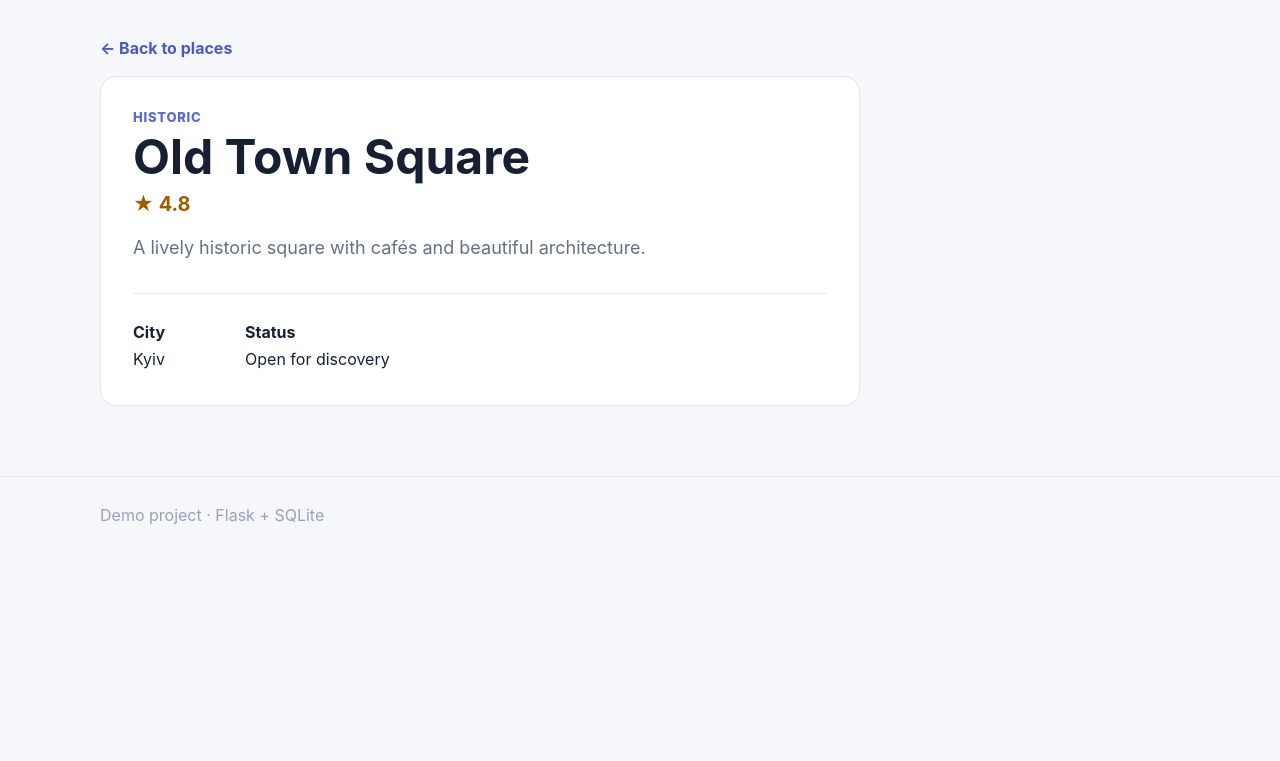
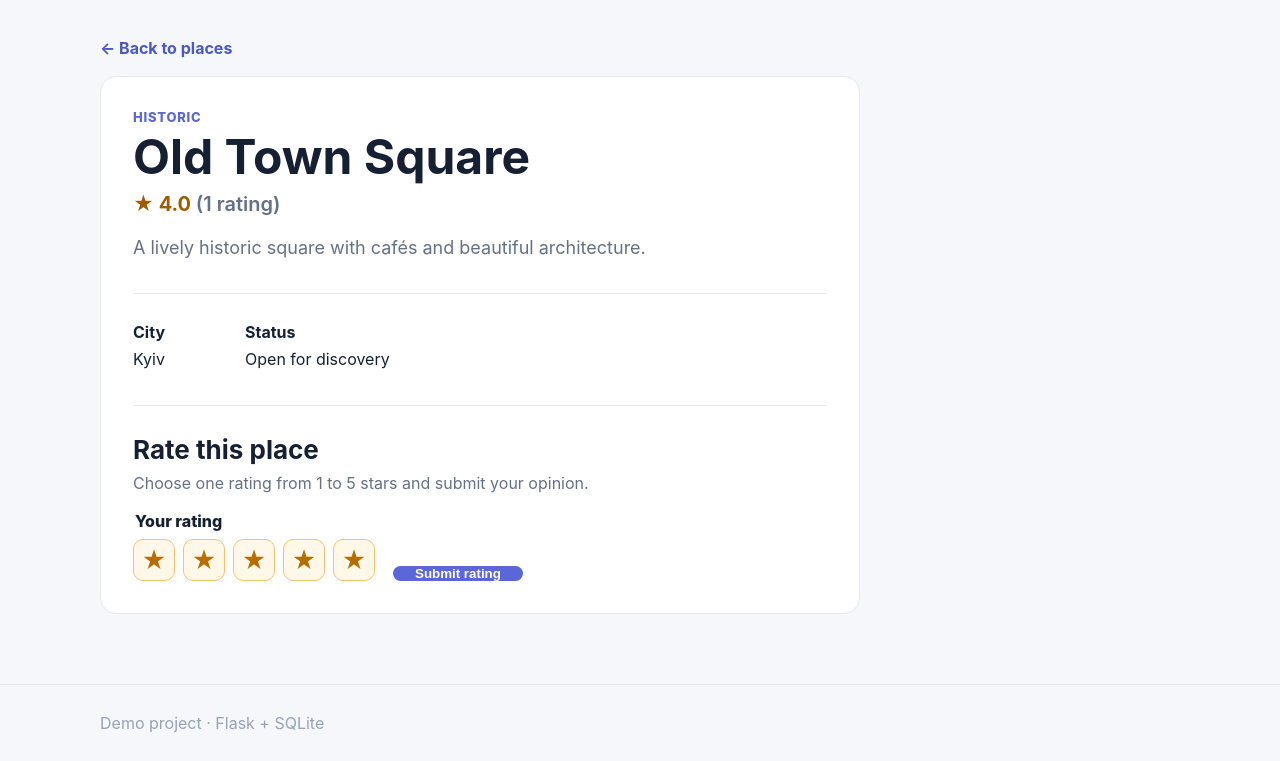
Before and after one commit to peacemaker/cityguide_demo_project, a Flask app: page /place/1 in a window 1280 px wide. Shown: the part 68-829 px from the top of the page. Before the commit the page ends 593 px from the top, so only its background shows below. Run offline with Flask 3, Linux system fonts and the light colour scheme; data comes from the database, SQL or seed files in the repository; tables that the repository leaves empty hold one stand-in row (values such as "Sample post").

Commit message:
Feature delivery: INC0010030

```diff
--- a/src/app.py
+++ b/src/app.py
@@ -4,11 +4,13 @@ from pathlib import Path
 
 app = Flask(__name__)
 DB_PATH = Path("/app/data/cityguide.db") if Path("/app/data").exists() else Path(__file__).with_name("cityguide.db")
+RATING_CHOICES = {str(value) for value in range(1, 6)}
 
 
 def get_db():
     conn = sqlite3.connect(DB_PATH)
     conn.row_factory = sqlite3.Row
+    conn.execute("PRAGMA foreign_keys = ON")
     return conn
 
 
@@ -34,10 +36,107 @@ def init_db():
             (3, 'Science Museum', 'Museum', 'Interactive exhibitions covering science and technology.', 'Kyiv', 4.7, 1),
             (4, 'Central Market', 'Food', 'A traditional market with local food and small vendors.', 'Kyiv', 4.2, 1),
             (5, 'Hidden Gallery', 'Art', 'A small contemporary art gallery with rotating exhibitions.', 'Kyiv', 4.6, 0);
+
+        CREATE TABLE IF NOT EXISTS place_ratings (
+            id INTEGER PRIMARY KEY AUTOINCREMENT,
+            place_id INTEGER NOT NULL,
+            rating INTEGER NOT NULL CHECK (rating BETWEEN 1 AND 5),
+            created_at TEXT NOT NULL DEFAULT CURRENT_TIMESTAMP,
+            FOREIGN KEY (place_id) REFERENCES places(id) ON DELETE CASCADE
+        );
+
+        CREATE INDEX IF NOT EXISTS idx_place_ratings_place_id
+            ON place_ratings(place_id);
         '''
     )
     conn.commit()
     conn.close()
+
+
+def active_places_with_rating_aggregates(conn, query=""):
+    params = []
+    filters = ["p.active = 1"]
+
+    if query:
+        filters.append("p.name LIKE ?")
+        params.append(f"%{query}%")
+
+    return conn.execute(
+        f"""
+        SELECT
+            p.*,
+            AVG(pr.rating) AS average_rating,
+            COUNT(pr.id) AS rating_count
+        FROM places p
+        LEFT JOIN place_ratings pr ON pr.place_id = p.id
+        WHERE {' AND '.join(filters)}
+        GROUP BY p.id
+        ORDER BY average_rating DESC, p.name ASC
+        """,
+        params,
+    ).fetchall()
+
+
+def active_place_with_rating_aggregates(conn, place_id):
+    return conn.execute(
+        """
+        SELECT
+            p.*,
+            AVG(pr.rating) AS average_rating,
+            COUNT(pr.id) AS rating_count
+        FROM places p
+        LEFT JOIN place_ratings pr ON pr.place_id = p.id
+        WHERE p.id = ? AND p.active = 1
+        GROUP BY p.id
+        """,
+        (place_id,),
+    ).fetchone()
+
+
+def active_places_submitted_average(conn):
+    return conn.execute(
+        """
+        SELECT AVG(pr.rating)
+        FROM place_ratings pr
+        JOIN places p ON p.id = pr.place_id
+        WHERE p.active = 1
+        """
+    ).fetchone()[0]
+
+
+def validate_rating_submission(rating_values):
+    if not rating_values:
+        return None, "Please select a rating from 1 to 5 stars."
+
+    if len(rating_values) != 1:
+        return None, "Please select exactly one rating from 1 to 5 stars."
+
+    rating_value = rating_values[0].strip()
+    if rating_value not in RATING_CHOICES:
+        return None, "Please select a valid rating from 1 to 5 stars."
+
+    return int(rating_value), None
+
+
+def render_place_details(
+    conn,
+    place_id,
+    *,
+    success_message=None,
+    validation_message=None,
+    selected_rating=None,
+):
+    place = active_place_with_rating_aggregates(conn, place_id)
+    if place is None:
+        abort(404)
+
+    return render_template(
+        "place.html",
+        place=place,
+        success_message=success_message,
+        validation_message=validation_message,
+        selected_rating=selected_rating,
+    )
 
 
 @app.route("/")
@@ -45,20 +144,11 @@ def index():
     query = request.args.get("q", "").strip()
 
     conn = get_db()
-
-    if query:
-        places = conn.execute(
-            "SELECT * FROM places WHERE active = 1 AND name LIKE ? ORDER BY rating DESC",
-            (f"%{query}%",),
-        ).fetchall()
-    else:
-        places = conn.execute(
-            "SELECT * FROM places WHERE active = 1 ORDER BY rating DESC"
-        ).fetchall()
-
-    total_places = conn.execute("SELECT COUNT(*) FROM places").fetchone()[0]
-    average_rating = conn.execute("SELECT AVG(rating) FROM places").fetchone()[0]
-
+    places = active_places_with_rating_aggregates(conn, query)
+    total_places = conn.execute(
+        "SELECT COUNT(*) FROM places WHERE active = 1"
+    ).fetchone()[0]
+    average_rating = active_places_submitted_average(conn)
     conn.close()
 
     return render_template(
@@ -73,13 +163,49 @@ def index():
 @app.route("/place/<int:place_id>")
 def place_details(place_id):
     conn = get_db()
-    place = conn.execute(
-        "SELECT * FROM places WHERE id = ? AND active = 1",
-        (place_id,),
-    ).fetchone()
-    conn.close()
+    try:
+        return render_place_details(conn, place_id)
+    finally:
+        conn.close()
 
-    return render_template("place.html", place=place)
+
+@app.route("/place/<int:place_id>/rating", methods=["POST"])
+def submit_rating(place_id):
+    conn = get_db()
+    try:
+        place = active_place_with_rating_aggregates(conn, place_id)
+        if place is None:
+            abort(404)
+
+        rating_values = request.form.getlist("rating")
+        rating, validation_message = validate_rating_submission(rating_values)
+        selected_rating = rating_values[0].strip() if len(rating_values) == 1 else None
+
+        if validation_message:
+            return (
+                render_place_details(
+                    conn,
+                    place_id,
+                    validation_message=validation_message,
+                    selected_rating=selected_rating,
+                ),
+                400,
+            )
+
+        conn.execute(
+            "INSERT INTO place_ratings (place_id, rating) VALUES (?, ?)",
+            (place_id, rating),
+        )
+        conn.commit()
+
+        return render_place_details(
+            conn,
+            place_id,
+            success_message="Thank you! Your rating has been recorded.",
+            selected_rating=str(rating),
+        )
+    finally:
+        conn.close()
 
 
 if __name__ == "__main__":
--- a/src/static/style.css
+++ b/src/static/style.css
@@ -25,7 +25,10 @@ button { border: 0; border-radius: 10px; padding: 0 22px; background: #5b67d8; c
 .card { background: white; border: 1px solid #e4e7ec; border-radius: 16px; padding: 24px; }
 .card-top, .card-bottom { display: flex; justify-content: space-between; align-items: center; gap: 12px; }
 .category { color: #5b67d8; font-size: 13px; font-weight: 800; text-transform: uppercase; letter-spacing: .06em; }
-.rating { color: #a15c00; font-weight: 700; }
+.rating, .rating-summary { color: #a15c00; font-weight: 700; }
+.rating-summary { white-space: nowrap; }
+.rating-count { color: #667085; font-weight: 600; }
+.no-ratings { color: #667085; font-style: italic; font-weight: 700; }
 .card h2 { margin: 14px 0 8px; }
 .card p { color: #667085; line-height: 1.55; min-height: 50px; }
 .card-bottom { color: #667085; font-size: 14px; margin-top: 20px; }
@@ -36,10 +39,52 @@ button { border: 0; border-radius: 10px; padding: 0 22px; background: #5b67d8; c
 .detail h1 { font-size: 48px; margin-bottom: 10px; }
 .big { font-size: 20px; }
 .meta { display: flex; gap: 80px; margin-top: 30px; padding-top: 25px; border-top: 1px solid #eaecf0; line-height: 1.7; }
+.rating-panel { margin-top: 32px; padding-top: 28px; border-top: 1px solid #eaecf0; }
+.rating-panel h2 { margin: 0 0 8px; font-size: 26px; }
+.rating-help { margin: 0 0 18px; color: #667085; }
+.rating-form { display: flex; align-items: flex-end; gap: 18px; flex-wrap: wrap; }
+.star-rating { display: flex; gap: 8px; margin: 0; padding: 0; border: 0; }
+.star-rating legend { width: 100%; margin-bottom: 8px; color: #172033; font-weight: 800; }
+.star-rating label { cursor: pointer; }
+.star-rating input { position: absolute; opacity: 0; pointer-events: none; }
+.star-rating span[aria-hidden="true"] {
+    display: inline-flex;
+    align-items: center;
+    justify-content: center;
+    width: 42px;
+    height: 42px;
+    border: 1px solid #f2c46d;
+    border-radius: 10px;
+    background: #fff8e8;
+    color: #b76e00;
+    font-size: 24px;
+    transition: transform .12s ease, background .12s ease, box-shadow .12s ease;
+}
+.star-rating label:hover span[aria-hidden="true"],
+.star-rating input:focus + span[aria-hidden="true"] {
+    transform: translateY(-1px);
+    box-shadow: 0 0 0 3px rgba(91, 103, 216, .18);
+}
+.star-rating input:checked + span[aria-hidden="true"] { background: #f7b731; color: white; border-color: #f7b731; }
+.feedback { margin: 14px 0; padding: 12px 14px; border-radius: 10px; font-weight: 700; }
+.feedback.success { background: #ecfdf3; border: 1px solid #abefc6; color: #067647; }
+.feedback.error { background: #fef3f2; border: 1px solid #fecdca; color: #b42318; }
+.sr-only {
+    position: absolute;
+    width: 1px;
+    height: 1px;
+    padding: 0;
+    margin: -1px;
+    overflow: hidden;
+    clip: rect(0, 0, 0, 0);
+    white-space: nowrap;
+    border: 0;
+}
 footer { padding: 28px 0; border-top: 1px solid #e4e7ec; color: #98a2b3; }
 @media (max-width: 700px) {
     .grid { grid-template-columns: 1fr; }
     .stats { flex-wrap: wrap; }
-    .search { flex-direction: column; }
+    .search, .rating-form { flex-direction: column; align-items: stretch; }
     button { height: 46px; }
+    .card-top { align-items: flex-start; flex-direction: column; }
 }
--- a/src/templates/index.html
+++ b/src/templates/index.html
@@ -25,7 +25,11 @@
     <article class="card">
         <div class="card-top">
             <span class="category">{{ place["category"] }}</span>
-            <span class="rating">★ {{ "%.1f"|format(place["rating"]) }}</span>
+            {% if place["rating_count"] > 0 %}
+                <span class="rating-summary">★ {{ "%.1f"|format(place["average_rating"]) }} <span class="rating-count">({{ place["rating_count"] }} {{ "rating" if place["rating_count"] == 1 else "ratings" }})</span></span>
+            {% else %}
+                <span class="rating-summary no-ratings">No ratings yet (0 ratings)</span>
+            {% endif %}
         </div>
         <h2>{{ place["name"] }}</h2>
         <p>{{ place["description"] }}</p>
--- a/src/templates/place.html
+++ b/src/templates/place.html
@@ -7,11 +7,43 @@
 <article class="detail">
     <div class="category">{{ place["category"] }}</div>
     <h1>{{ place["name"] }}</h1>
-    <div class="rating big">★ {{ "%.1f"|format(place["rating"]) }}</div>
+
+    {% if place["rating_count"] > 0 %}
+        <div class="rating-summary big">★ {{ "%.1f"|format(place["average_rating"]) }} <span class="rating-count">({{ place["rating_count"] }} {{ "rating" if place["rating_count"] == 1 else "ratings" }})</span></div>
+    {% else %}
+        <div class="rating-summary no-ratings big">No ratings yet (0 ratings)</div>
+    {% endif %}
+
     <p class="lead">{{ place["description"] }}</p>
     <div class="meta">
         <div><strong>City</strong><br>{{ place["city"] }}</div>
         <div><strong>Status</strong><br>Open for discovery</div>
     </div>
+
+    <section class="rating-panel" aria-labelledby="rate-this-place">
+        <h2 id="rate-this-place">Rate this place</h2>
+        <p class="rating-help">Choose one rating from 1 to 5 stars and submit your opinion.</p>
+
+        {% if success_message %}
+            <div class="feedback success" role="status">{{ success_message }}</div>
+        {% endif %}
+        {% if validation_message %}
+            <div class="feedback error" role="alert">{{ validation_message }}</div>
+        {% endif %}
+
+        <form class="rating-form" method="post" action="{{ url_for('submit_rating', place_id=place['id']) }}">
+            <fieldset class="star-rating" aria-label="Five-star rating">
+                <legend>Your rating</legend>
+                {% for value in range(1, 6) %}
+                    <label>
+                        <input type="radio" name="rating" value="{{ value }}" {% if selected_rating == value|string %}checked{% endif %}>
+                        <span aria-hidden="true">★</span>
+                        <span class="sr-only">{{ value }} {{ "star" if value == 1 else "stars" }}</span>
+                    </label>
+                {% endfor %}
+            </fieldset>
+            <button type="submit">Submit rating</button>
+        </form>
+    </section>
 </article>
 {% endblock %}
```
Also changed, not shown: tests/test_app.py (+303 -3 lines).
